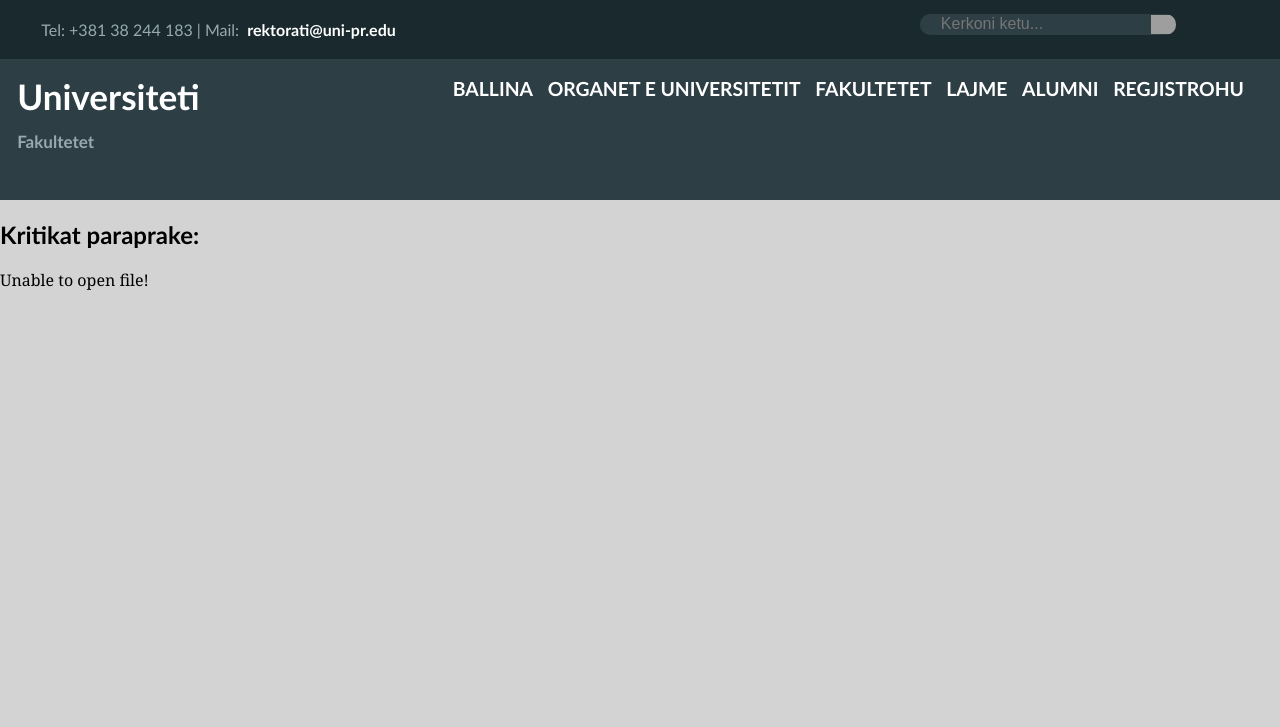
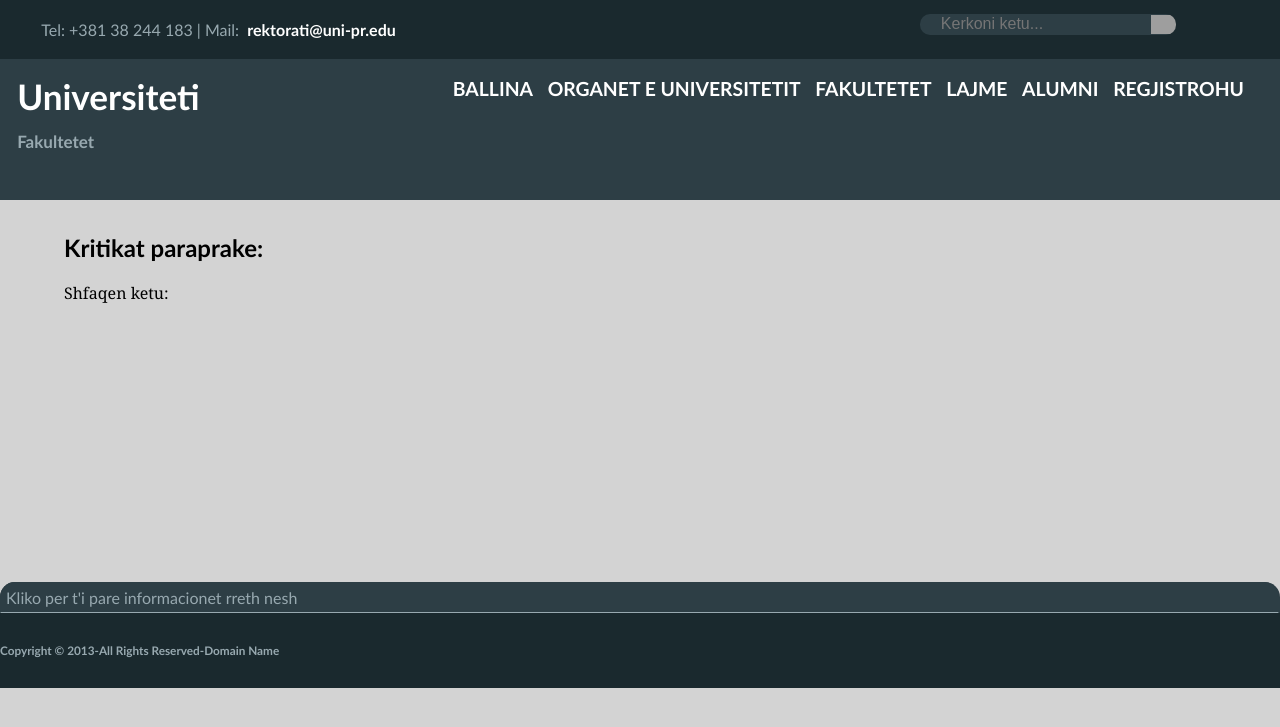
Before and after one commit to dorontinaj/PI19_20_Gr25, a PHP site: page /lexo.php in a window 1280 px wide. Shown: the top 727 px of the page. Run offline with PHP 8.4, Linux system fonts and the light colour scheme; some libraries are stand-ins or nearby versions; grey boxes are pictures that could not be loaded.

Commit message:
Disa ndryshime ne emertime

```diff
--- a/lexo.php
+++ b/lexo.php
@@ -63,11 +63,11 @@ $(document).ready(function(){
   </nav>
   </div>
 </header>
-<div id="KP">
+<div class="pjesaKryesore">
 <h2>Kritikat paraprake:</h2>
 <?php
-				$current = fopen("./newfile.txt", "r") or die("Unable to open file!");
-				$read= fread($current,filesize("newfile.txt"));
+				$current = fopen("./filePerKritika.txt", "r") or die("Unable to open file!");
+				$read= fread($current,filesize("filePerKritika.txt"));
 				$lines=explode("\n", $read);
 				foreach($lines as $newline){
 					echo $newline . '<br>';
```
